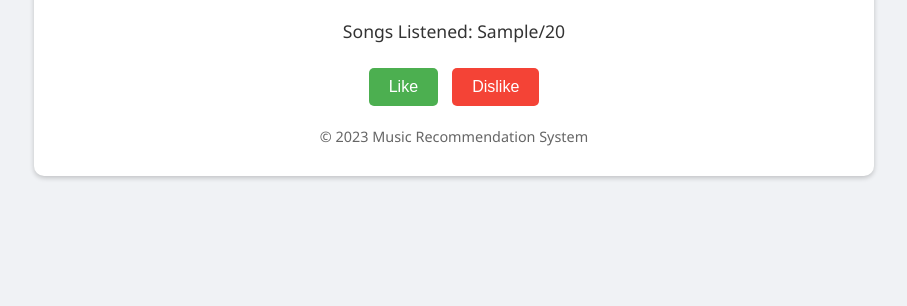
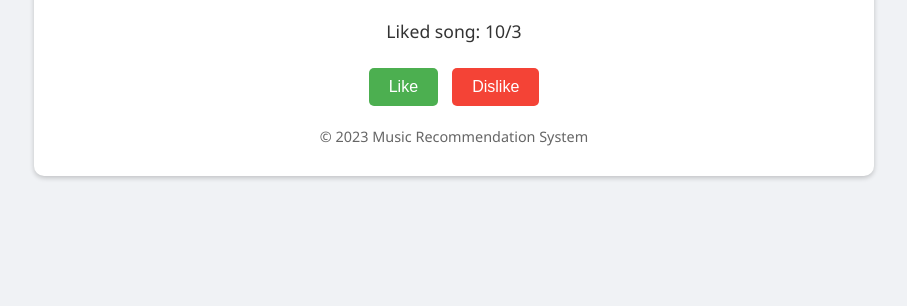
Before and after one commit to kylekkl/weather-based_MRS, a Flask app: template templates/index.html in a window 1280 px wide. Shown: the part 494-800 px from the top of the page, without its empty margins (186-1093 px from the left). Run offline with Flask 3, Linux system fonts and the light colour scheme; the template is opened without the code that fills it: most values are stand-ins (such as "Sample title", 1, 10 or a date in 2020).

Commit message:
Update index.html

```diff
--- a/templates/index.html
+++ b/templates/index.html
@@ -40,7 +40,7 @@
                 <iframe width="560" height="315" src="https://www.youtube.com/embed/{{ video_id }}" frameborder="0" allowfullscreen></iframe>
             </div>
             <div class="song-counter">
-                <p>Songs Listened: {{ songs_listened }}/20</p>
+                <p>Liked song: {{ amount_of_like }}/3</p>
             </div>
             <section class="reaction-buttons">
                 <form action="/" method="post">
```
